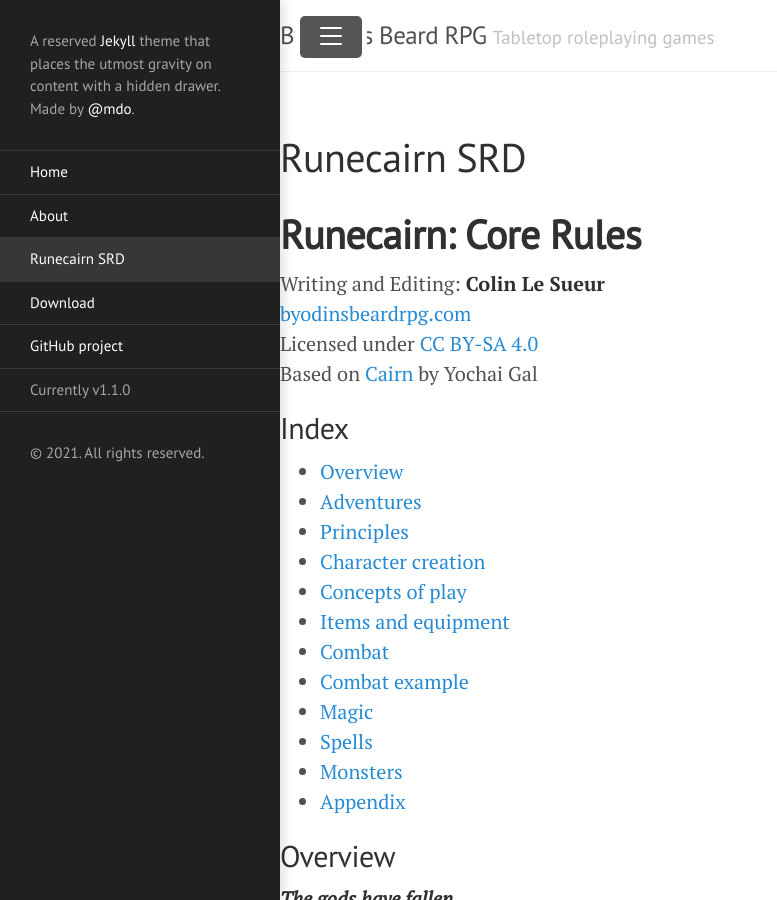
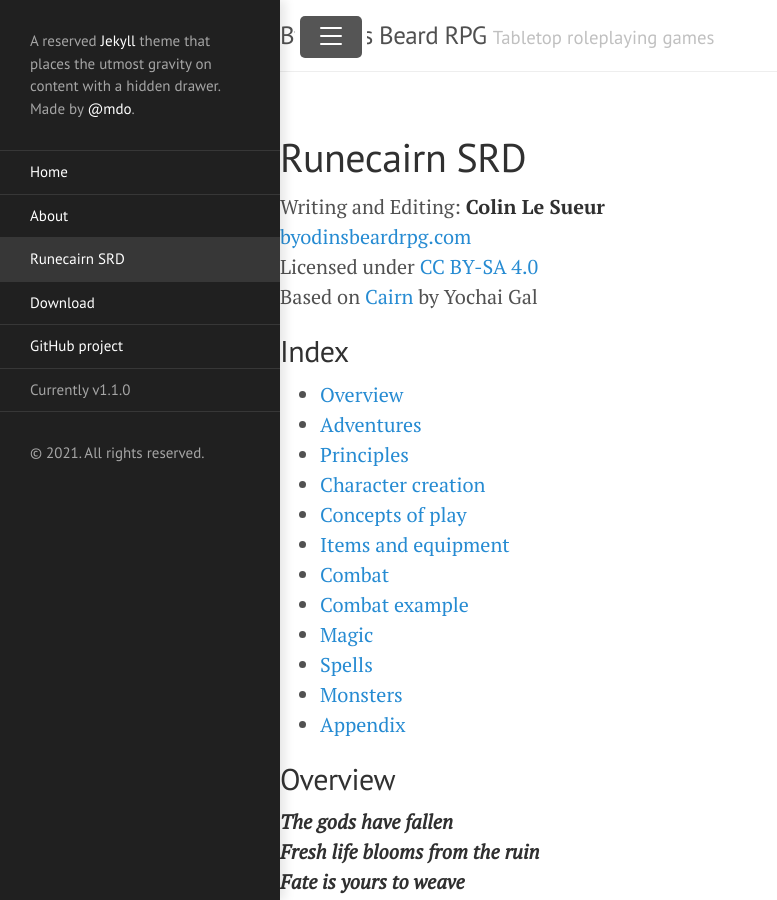
Before and after one commit to byodinsbeardrpg/byodinsbeardrpg.github.io, a Jekyll site: the page built from runecairn.md, in a window 1280 px wide and 900 px high. Shown: the whole window, without its empty margins (0-777 px from the left). Built offline with Jekyll 4.4.1, drawn with Linux system fonts in a browser that asks for light colours.

Commit message:
Update runecairn.md

```diff
--- a/runecairn.md
+++ b/runecairn.md
@@ -2,8 +2,6 @@
 layout: page
 title: Runecairn SRD
 ---
-# **Runecairn: Core Rules**
-
 Writing and Editing: **Colin Le Sueur**<br>
 [byodinsbeardrpg.com](byodinsbeardrpg.com)<br>
 Licensed under [CC BY-SA 4.0](https://creativecommons.org/licenses/by-sa/4.0/)<br>
```
